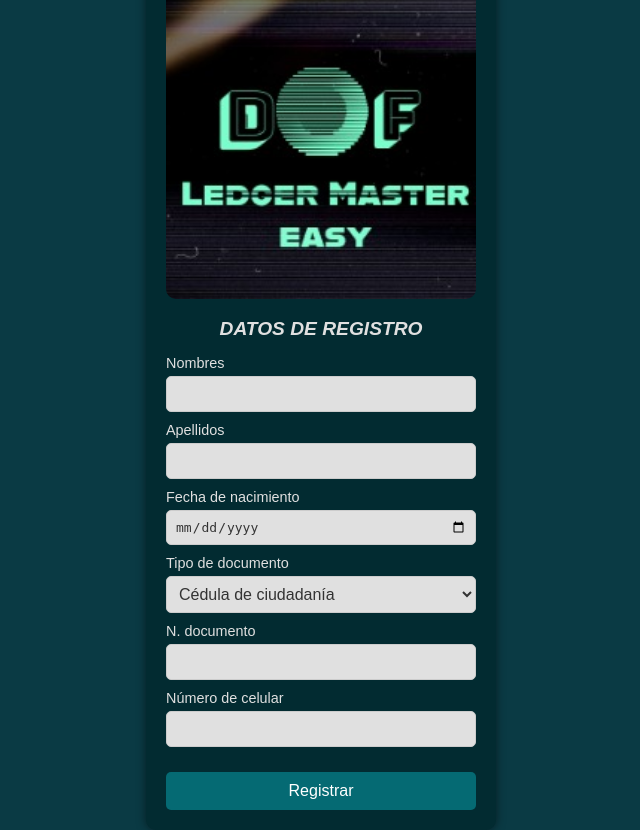
After one commit to pipemp06/pagina-web, a PHP site: page /registrar.html in a window 1280 px wide. The commit adds this page. Shown: the whole page, without its empty margins (319-959 px from the left). Run offline with PHP 8.4, Linux system fonts and the light colour scheme.

Commit message:
Add files via upload

```diff
--- /dev/null
+++ b/registrar.html
@@ -0,0 +1,129 @@
+<!DOCTYPE html>
+<html lang="es">
+<head>
+    <meta charset="UTF-8">
+    <meta name="viewport" content="width=device-width, initial-scale=1.0">
+    <title>Formulario de Registro</title>
+   <style>
+    * {
+    margin: 0;
+    padding: 0;
+    box-sizing: border-box;
+}
+
+body {
+    display: flex;
+    justify-content: center;
+    align-items: center;
+    height: 100vh;
+    font-family: Arial, sans-serif;
+    background-color: #0A3A44; /* Color de fondo de la página */
+}
+
+.registro-container {
+    background-color: #022B31;
+    padding: 20px;
+    width: 350px;
+    border-radius: 10px;
+    box-shadow: 0px 0px 10px rgba(0, 0, 0, 0.5);
+    text-align: center;
+    color: #E0E0E0;
+}
+
+.logo img {
+    width: 100%;
+    height: auto;
+    border-radius: 10px;
+}
+
+.titulo {
+    margin: 15px 0;
+    font-size: 1.2em;
+    font-style: italic;
+}
+
+.formulario {
+    display: grid;
+    gap: 10px;
+}
+
+.campo {
+    display: flex;
+    flex-direction: column;
+    text-align: left;
+}
+
+.campo label {
+    font-size: 0.9em;
+    margin-bottom: 5px;
+}
+
+.campo input,
+.campo select {
+    padding: 8px;
+    font-size: 1em;
+    border-radius: 5px;
+    border: 1px solid #ccc;
+    background-color: #E0E0E0;
+    color: #333;
+}
+
+.boton-registrar {
+    margin-top: 15px;
+    padding: 10px;
+    font-size: 1em;
+    background-color: #056A73;
+    color: white;
+    border: none;
+    border-radius: 5px;
+    cursor: pointer;
+    transition: background-color 0.3s;
+}
+
+.boton-registrar:hover {
+    background-color: #044E5A;
+}
+
+   </style>
+</head>
+<body>
+    <div class="registro-container">
+        <div class="logo">
+            <!-- Aquí podrías insertar una imagen de logo -->
+            <img src="ing logo.jpg" alt="Logo" />
+        </div>
+        <h2 class="titulo">DATOS DE REGISTRO</h2>
+        <form class="formulario">
+            <div class="campo">
+                <label for="nombres">Nombres</label>
+                <input type="text" id="nombres" name="nombres">
+            </div>
+            <div class="campo">
+                <label for="apellidos">Apellidos</label>
+                <input type="text" id="apellidos" name="apellidos">
+            </div>
+            <div class="campo">
+                <label for="fecha_nacimiento">Fecha de nacimiento</label>
+                <input type="date" id="fecha_nacimiento" name="fecha_nacimiento">
+            </div>
+            <div class="campo">
+                <label for="tipo_documento">Tipo de documento</label>
+                <select id="tipo_documento" name="tipo_documento">
+                    <option value="cc">Cédula de ciudadanía</option>
+                    <option value="ti">Tarjeta de identidad</option>
+                    <option value="ce">Cédula de extranjería</option>
+                </select>
+            </div>
+            <div class="campo">
+                <label for="numero_documento">N. documento</label>
+                <input type="text" id="numero_documento" name="numero_documento">
+            </div>
+            <div class="campo">
+                <label for="numero_celular">Número de celular</label>
+                <input type="tel" id="numero_celular" name="numero_celular">
+            </div>
+            <button type="submit" class="boton-registrar">Registrar</button>
+        </form>
+    </div>
+</body>
+</html>
--- a/styles.css
+++ b/styles.css
@@ -37,7 +37,7 @@ body {
 }
 
 .auth-buttons .btn-login, .auth-buttons .btn-register {
-    background-color: #fff;
+    background-color: #1a6f8b;
     border: none;
     padding: 15px 20px;
     margin-left: 8px;
```
Also changed, not shown: 2 styles.css (added, +48 -0 lines), index.html (added, +57 -0 lines), inicio sesion.html (added, +112 -0 lines), registro.css (added, +78 -0 lines), google.png (added).
